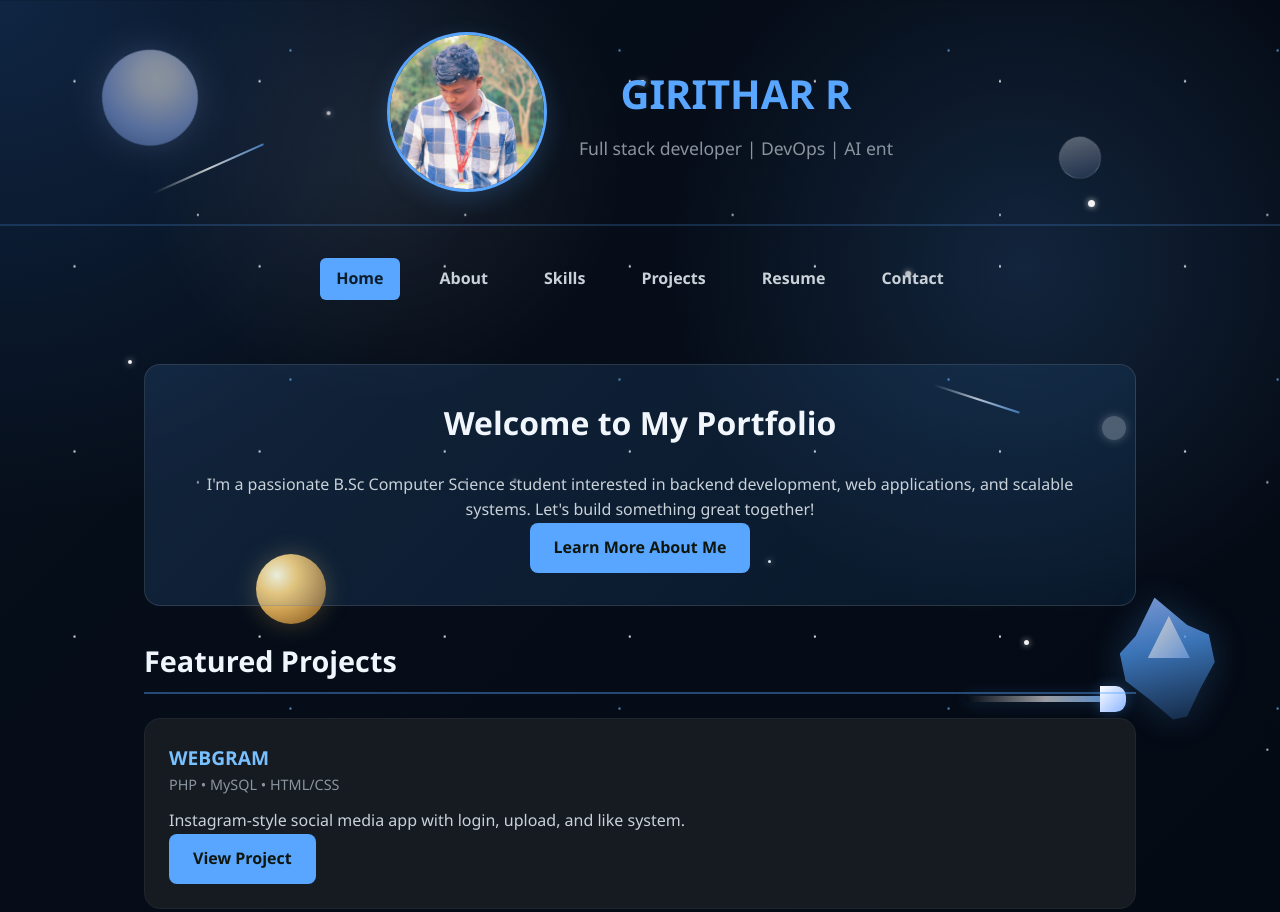
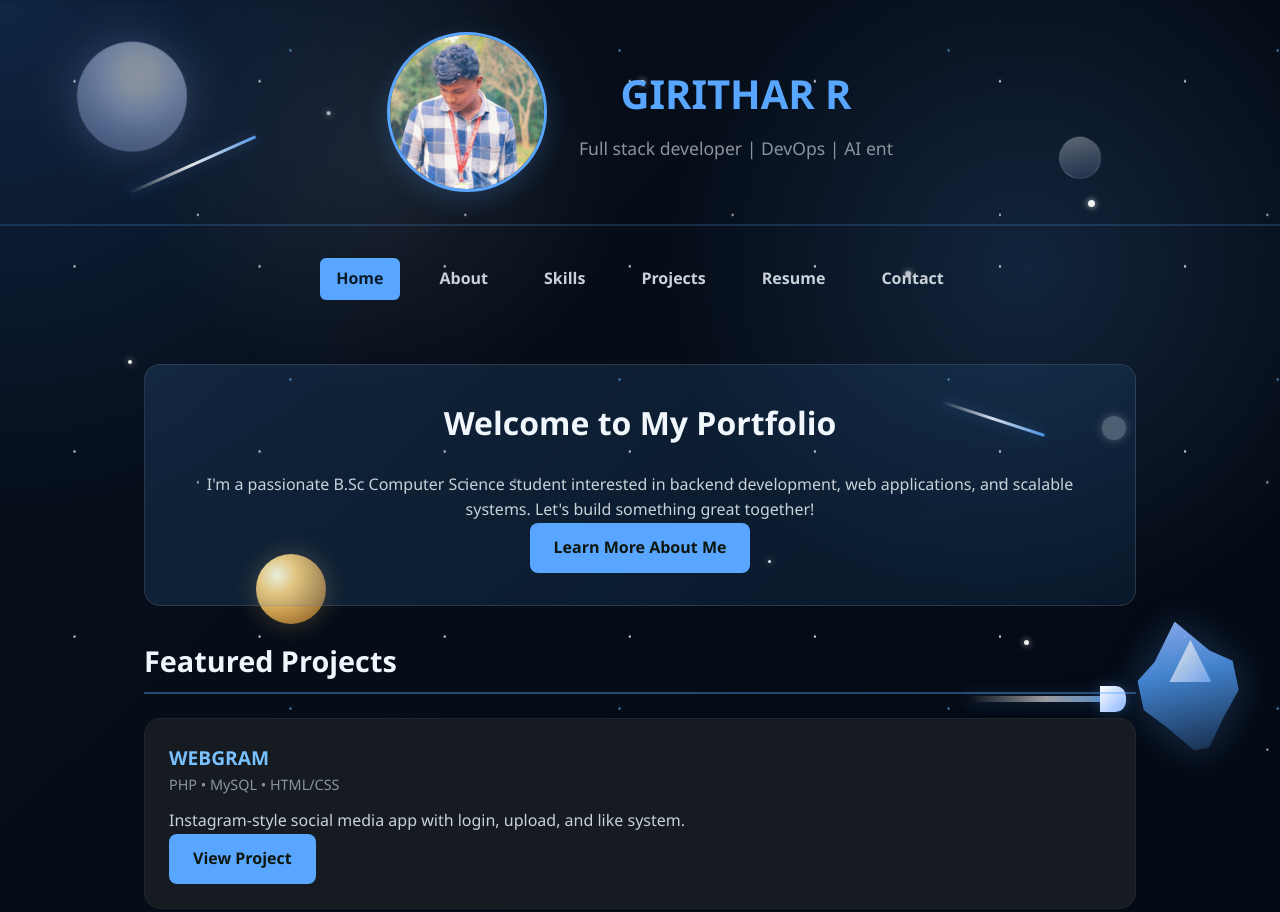
Before and after one commit to GiriThar09/giri-s-profile, a plain HTML site: page index.html in a window 1280 px wide. Shown: the top 912 px of the page. Drawn offline with Linux system fonts and the light colour scheme.

Commit message:
Add background animations2

```diff
--- a/style.css
+++ b/style.css
@@ -105,12 +105,12 @@ body::after {
 }
 
 .floating-shape.shape1 {
-  width: 96px;
-  height: 96px;
-  top: 8%;
-  left: 8%;
-  background: radial-gradient(circle at 35% 35%, #ffffff 0%, #f1f4ff 20%, #9db9ff 60%, #4f75b8 100%);
-  box-shadow: 0 0 30px rgba(157, 185, 255, 0.35);
+  width: 110px;
+  height: 110px;
+  top: 7%;
+  left: 6%;
+  background: radial-gradient(circle at 35% 35%, #ffffff 0%, #f3f7ff 18%, #bfd3ff 40%, #7d95c9 70%, #3c5278 100%);
+  box-shadow: 0 0 40px rgba(157, 185, 255, 0.45), inset 0 0 24px rgba(255,255,255,0.22);
   animation-duration: 28s;
 }
 
@@ -194,38 +194,39 @@ body::after {
 
 .comet-trail {
   position: absolute;
-  height: 2px;
-  background: linear-gradient(90deg, transparent, rgba(255,255,255,0.95), rgba(88, 166, 255, 0.8));
+  height: 3px;
+  background: linear-gradient(90deg, transparent, rgba(255,255,255,0.95), rgba(88, 166, 255, 0.9));
   border-radius: 999px;
-  opacity: 0.8;
+  opacity: 0.95;
   transform-origin: left center;
   animation: cometMove 8s linear infinite;
   pointer-events: none;
+  box-shadow: 0 0 14px rgba(88, 166, 255, 0.35);
 }
 
 .comet-trail.one {
-  width: 120px;
+  width: 140px;
   top: 24%;
-  left: 12%;
+  left: 10%;
   transform: rotate(-24deg);
 }
 
 .comet-trail.two {
-  width: 90px;
-  top: 48%;
-  right: 20%;
+  width: 110px;
+  top: 50%;
+  right: 18%;
   transform: rotate(18deg);
   animation-duration: 10s;
 }
 
 .rocket-silhouette {
   position: absolute;
-  right: 4%;
-  bottom: 8%;
-  width: 120px;
-  height: 140px;
-  opacity: 0.8;
-  filter: drop-shadow(0 0 18px rgba(88,166,255,0.25));
+  right: 2%;
+  bottom: 4%;
+  width: 128px;
+  height: 148px;
+  opacity: 0.9;
+  filter: drop-shadow(0 0 20px rgba(88,166,255,0.28));
   pointer-events: none;
 }
 
```
